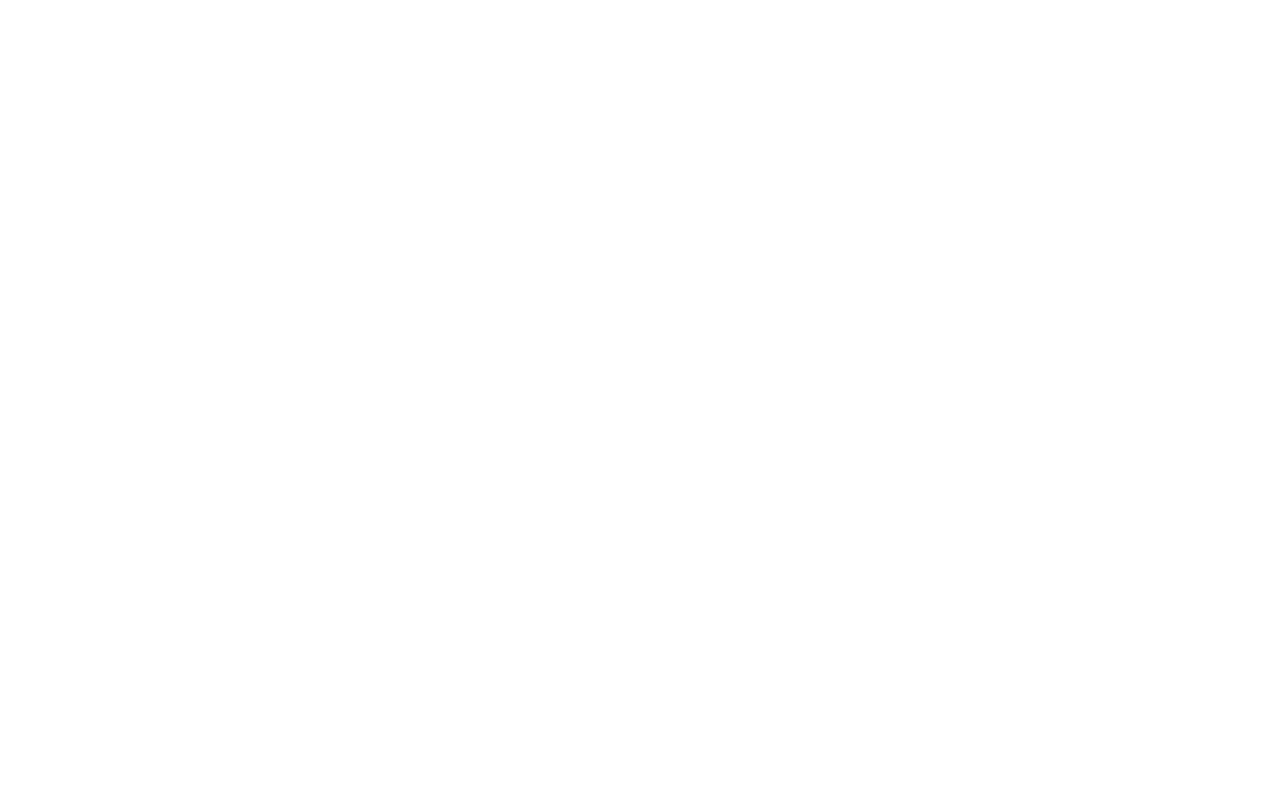
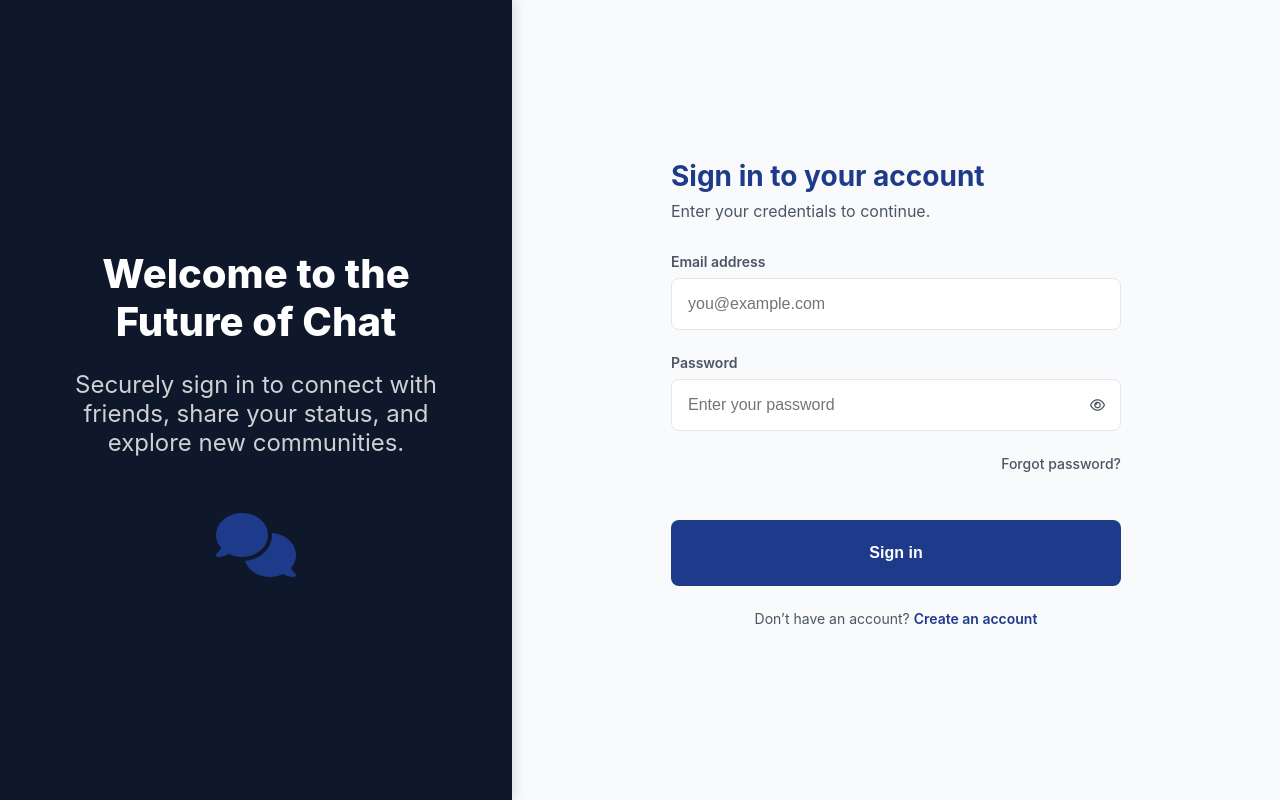
Before and after one commit to chiranjib13992/chiranjib-super-chat_dashboard, a React (Create React App) app: page / in a window 1280 px wide. Before the commit this address had no page. Built offline with nearby package versions, Linux system fonts and the light colour scheme.

Commit message:
routing fix

```diff
--- a/src/AppRouting.jsx
+++ b/src/AppRouting.jsx
@@ -11,6 +11,7 @@
     return (
         <Routes>
 
+           <Route path="/" element={<Login />} />
             <Route path="/login" element={<Login />} />
             <Route path="/signup" element={<Signup />} />
             <Route
--- a/src/components/Login.jsx
+++ b/src/components/Login.jsx
@@ -233,9 +233,8 @@
 
 
   useEffect(() => {
-    console.log(isLoggedIn, 'dh')
     if (isLoggedIn()) {
-      navigate('dashboard')
+      navigate('/dashboard')
     }
   }, [])
   const handleSubmit = async (e) => {
```
